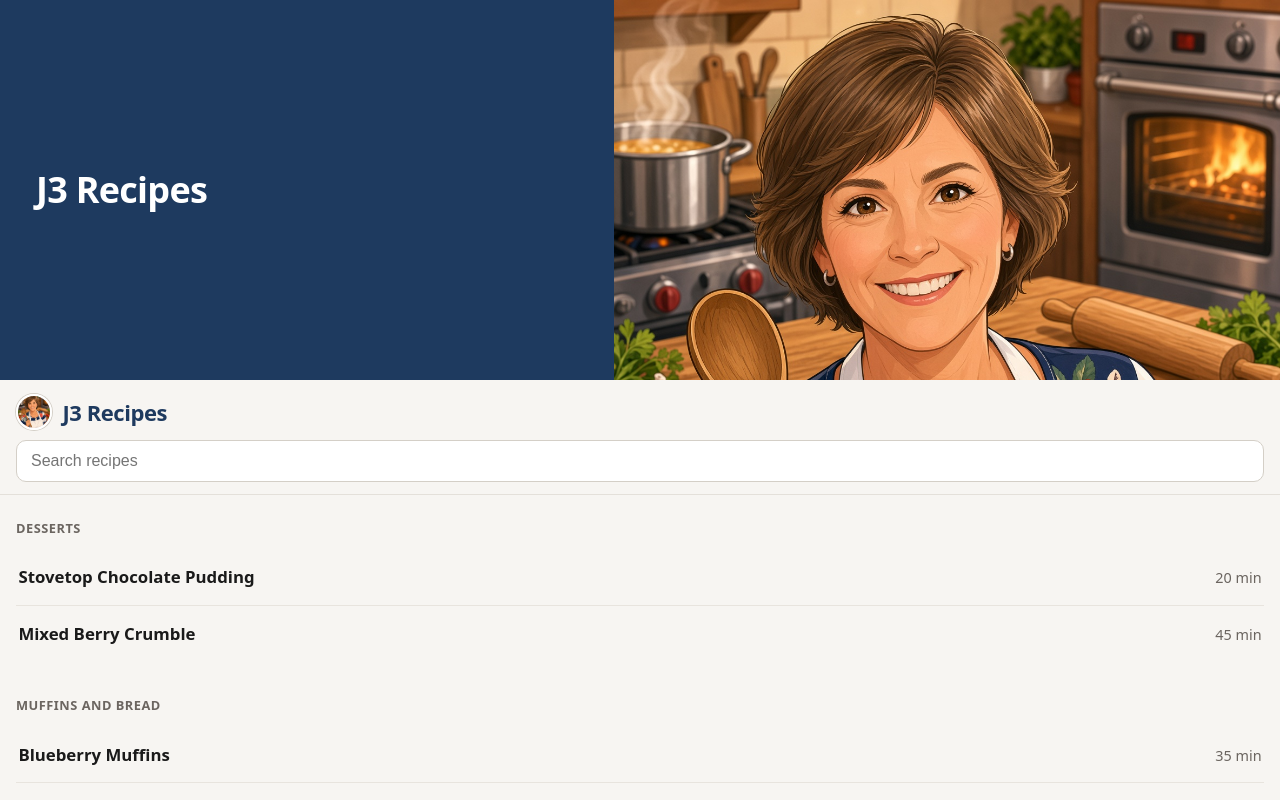
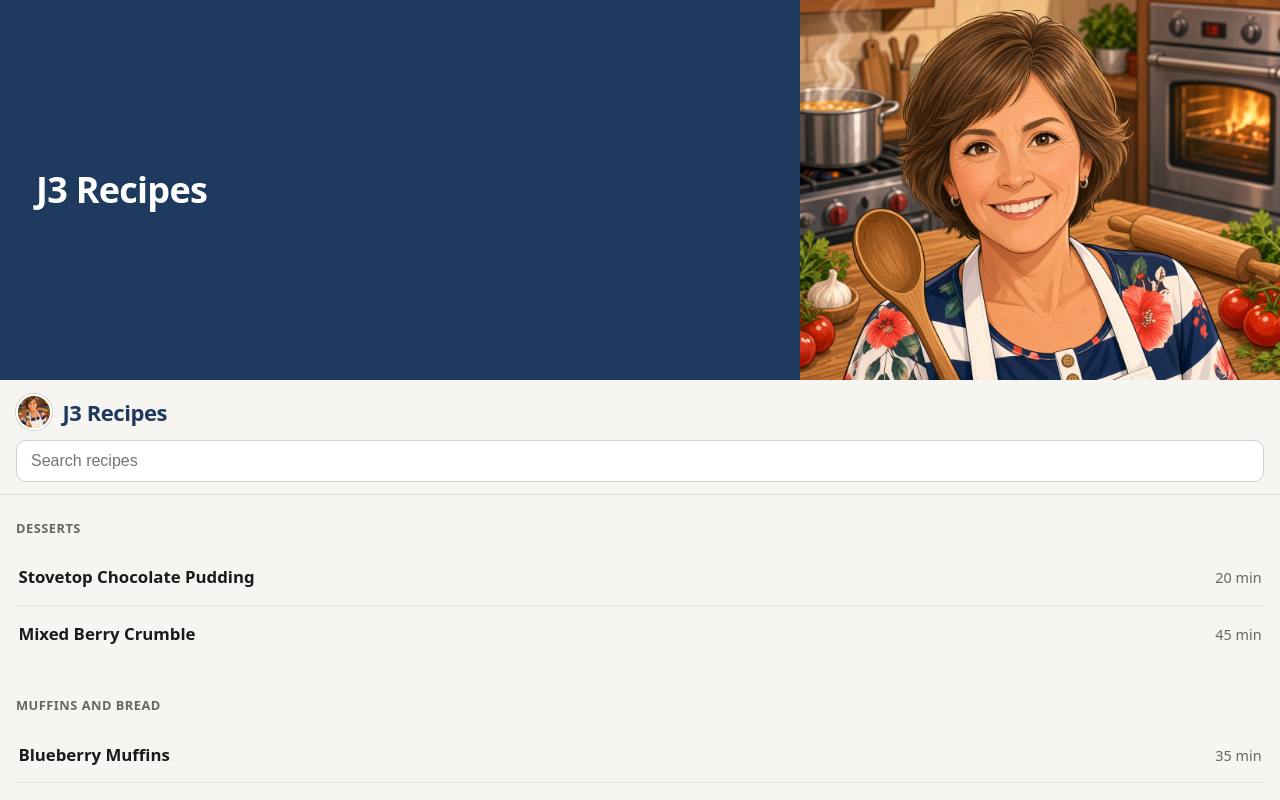
Before and after one commit to turbojones/j3-recipies, a React (Vite) app: page / in a window 1280 px wide. Shown: the top 800 px of the page. Built offline with nearby package versions, Linux system fonts and the light colour scheme.

Commit message:
Widen desktop navy title block; keep hero photo size
Give the image a fixed desktop width so the blue section grows into remaining space.

```diff
--- a/src/index.css
+++ b/src/index.css
@@ -163,18 +163,19 @@ button {
     position: relative;
     inset: auto;
     order: 1;
-    flex: 1 1 48%;
+    flex: 1 1 auto;
     display: flex;
     align-items: center;
     padding: 2rem 2.25rem;
     background: var(--brand-navy);
+    min-width: 0;
   }
 
   .brand-hero-img {
     order: 2;
-    flex: 1 1 52%;
-    width: auto;
-    min-width: 0;
+    flex: 0 0 auto;
+    width: min(480px, 42vw);
+    max-width: 52%;
     height: 100%;
     min-height: 280px;
     align-self: stretch;
```
